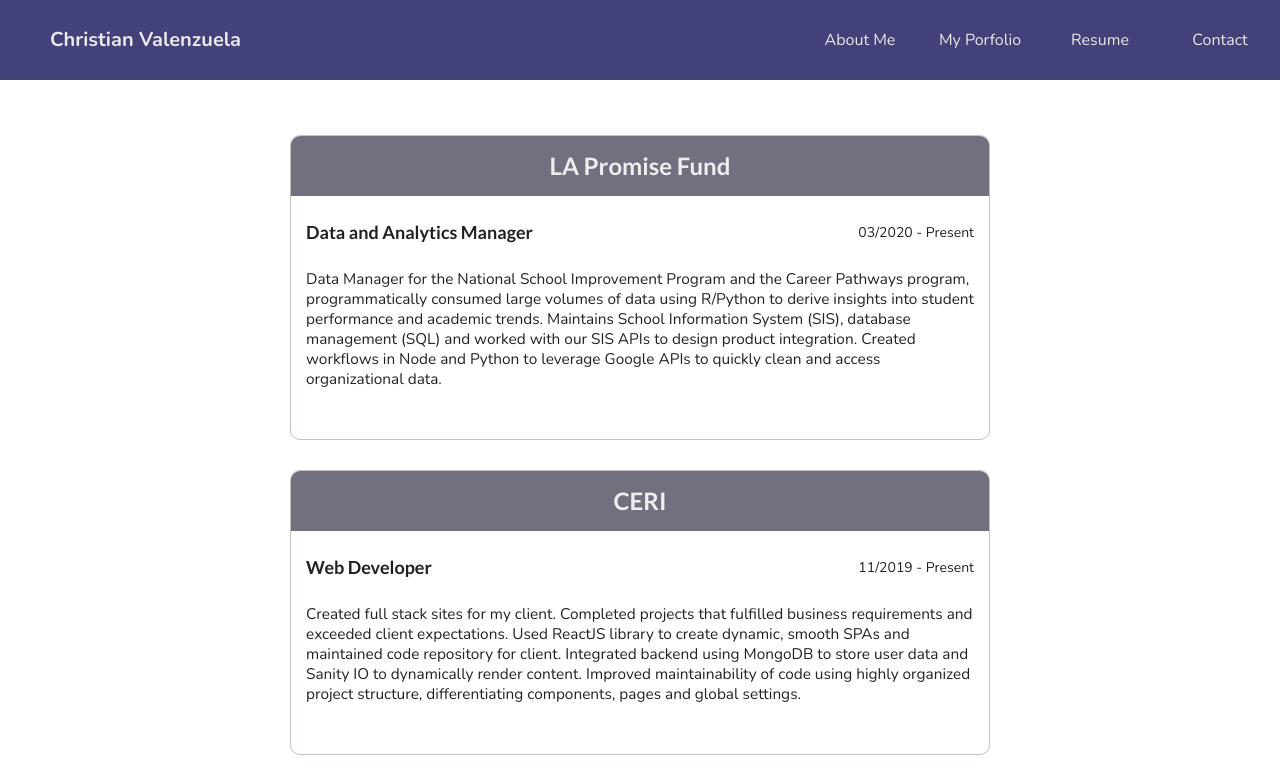
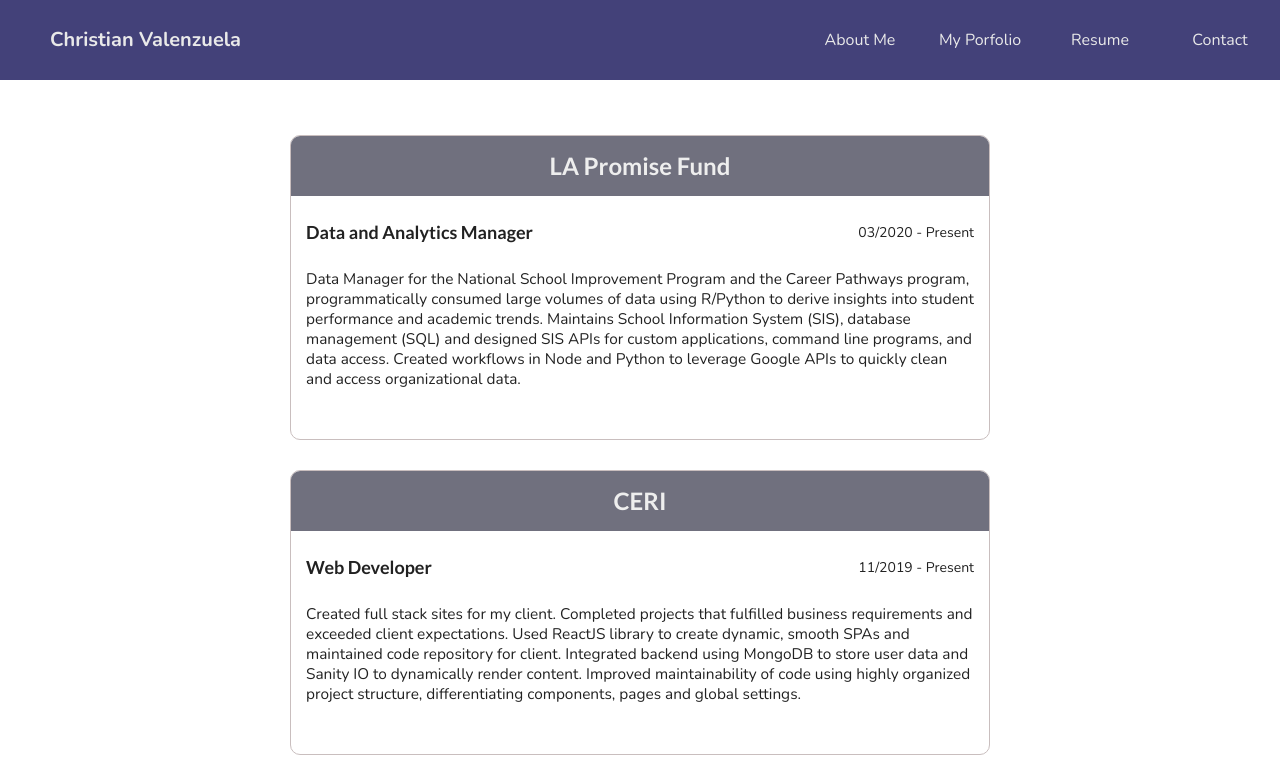
Before and after one commit to chris-av/portfolio-react, a React (Create React App) app: page /resume in a window 1280 px wide. Shown: the top 783 px of the page. Built offline with nearby package versions, Linux system fonts and the light colour scheme.

Commit message:
updated last job description

```diff
--- a/src/pages/Resume/resume.data.js
+++ b/src/pages/Resume/resume.data.js
@@ -9,7 +9,7 @@
       description: () => (
         <div>
           Data Manager for the National School Improvement Program and the Career Pathways program, programmatically consumed large volumes of data using R/Python to derive insights into student performance and academic trends.
-          Maintains School Information System (SIS), database management (SQL) and worked with our SIS APIs to design product integration.
+          Maintains School Information System (SIS), database management (SQL) and designed SIS APIs for custom applications, command line programs, and data access.
           Created workflows in Node and Python to leverage Google APIs to quickly clean and access organizational data.
         </div>
       ),
```
